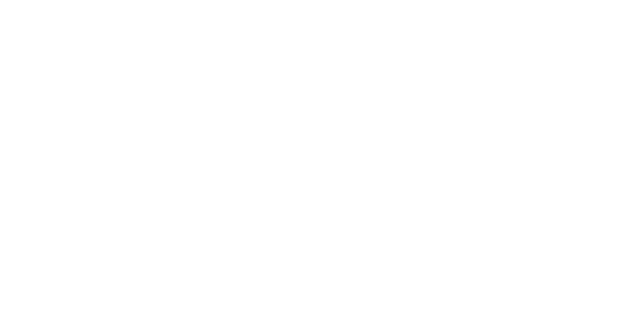
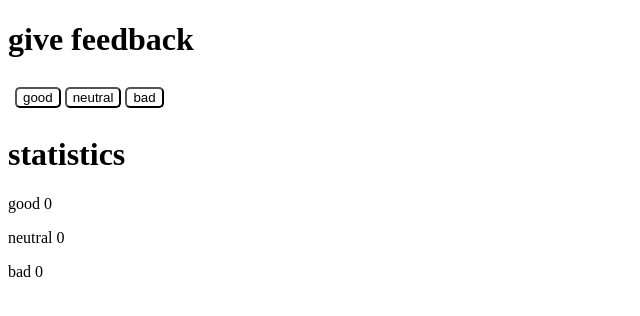
Before and after one commit to wasswaenockmale/fullstackopen_hy2023, a React (Create React App) app in the folder part1/unicafeapp/: page / in a window 1280 px wide. Shown: the top 316 px of the page, without its empty margins (0-640 px from the left). Built offline with nearby package versions, Linux system fonts and the light colour scheme.

Commit message:
1.7 unicafe step2 exercise done

```diff
--- /dev/null
+++ b/part1/unicafeapp/src/App.css
@@ -0,0 +1,11 @@
+.buttons{
+    display: flex;
+    flex-direction: row;
+    padding: 5px;
+}
+
+Button{
+    background-color: white;
+    margin: 2px;
+    border-radius: 5px;
+}
--- a/part1/unicafeapp/src/App.js
+++ b/part1/unicafeapp/src/App.js
@@ -1,6 +1,29 @@
+import { useState } from "react";
+import Button from "./Button";
+import './App.css';
+
 function App() {
+  const [good, setGood] = useState(0);
+  const [neutral, setNeutral] = useState(0);
+  const [bad, setBad] = useState(0);
+
+  const handleGood = ()=> setGood(good + 1);
+  const handleNeutral = () => setNeutral(neutral + 1);
+  const handleBad = () => setBad(bad + 1);
+
   return (
-    <div></div>
+    <div>
+      <h1>give feedback</h1>
+      <div className="buttons">
+        <Button handleClick={handleGood} text="good"/>
+        <Button handleClick={handleNeutral} text="neutral"/>
+        <Button handleClick={handleBad} text="bad"/>
+      </div>
+      <h1>statistics</h1>
+      <p>good {good}</p>
+      <p>neutral {neutral}</p>
+      <p>bad {bad}</p>
+    </div>
   );
 }
 
--- /dev/null
+++ b/part1/unicafeapp/src/Button.js
@@ -0,0 +1,9 @@
+const Button = ({handleClick, text}) => {
+    return(
+        <div>
+            <button onClick={handleClick}>{text}</button>
+        </div>
+    );
+}
+
+export default Button;
```
Also changed, not shown: part1/unicafeapp/src/Statistics.js (added, +11 -0 lines).
